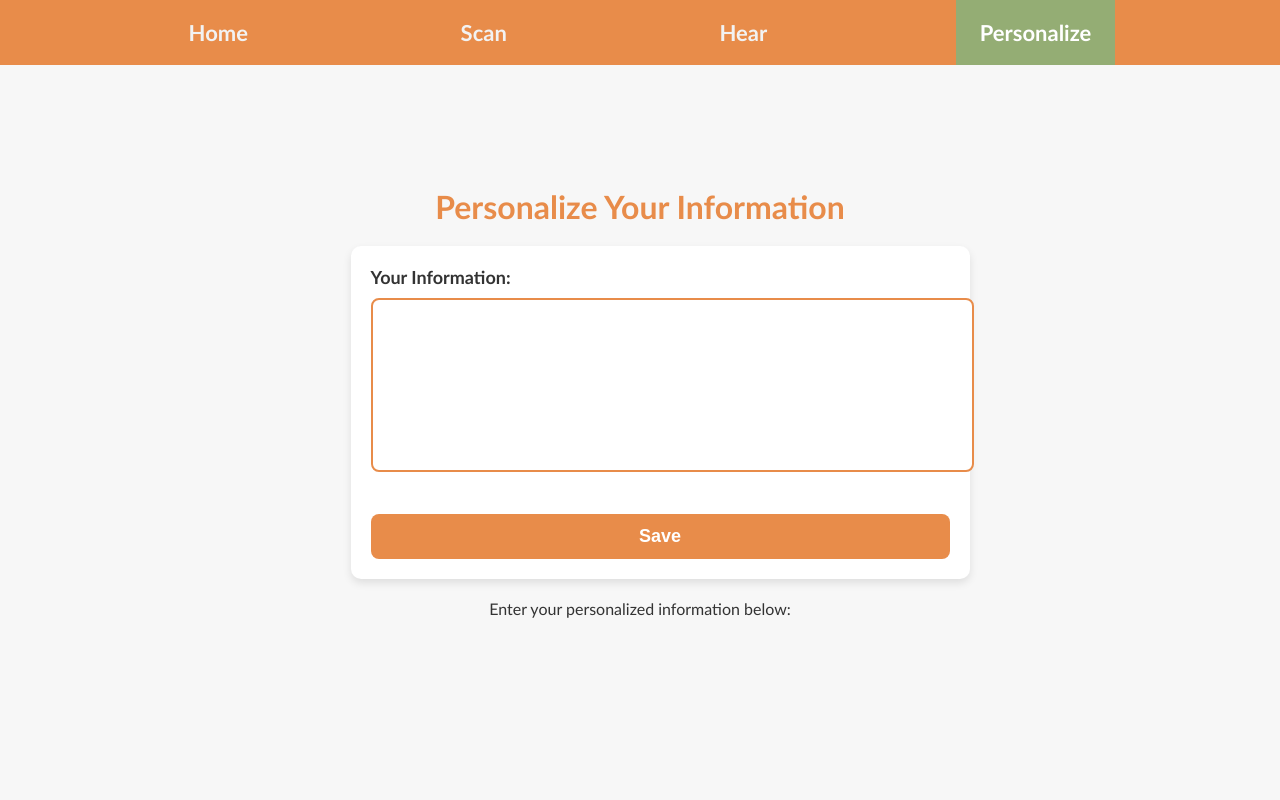
After one commit to bistii1/BetterBytes, a Flask app: page /personalize in a window 1280 px wide. The commit adds this page. Run offline with Flask 3, Linux system fonts and the light colour scheme.

Commit message:
personalization

```diff
--- a/app.py
+++ b/app.py
@@ -16,6 +16,19 @@ def home():
 @app.route('/scanner')
 def scanner():
     return render_template('scanner.html')
+
+@app.route('/personalize', methods=['GET', 'POST'])
+def personalize():
+    if request.method == 'POST':
+        user_input = request.form['user_input']  # Get the information the user submitted
+        # Save the input to a file or database
+        with open("personalized_data.txt", "a") as file:
+            file.write(user_input + "\n")
+
+        return render_template('personalize.html', message="Your information has been saved successfully!")
+
+    return render_template('personalize.html', message="Enter your personalized information below:")
+
 
 @app.route('/get-product-info', methods=['POST'])
 def get_product_info():
--- /dev/null
+++ b/static/personalize.css
@@ -0,0 +1,111 @@
+.topnav {
+    background-color: #e88c4a;
+    overflow: hidden;
+    display: flex; /* Use flexbox for even spacing */
+    justify-content: space-evenly; /* Evenly space out the items */
+    height: 65px; /* Increase the height */
+    align-items: center; /* Center the text vertically */
+    position: fixed; /* Fix the position at the top */
+    top: 0; /* Set the top edge to the top of the viewport */
+    width: 100%; /* Make the nav bar take up the full width */
+    z-index: 1000; /* Ensure the nav bar stays on top of other content */
+  }
+
+  /* Style the links inside the navigation bar */
+  .topnav a {
+    color: #f2f2f2;
+    text-align: center;
+    padding: 20px 24px; /* Increase padding to make the links larger */
+    text-decoration: none;
+    font-size: 22px; /* Increase font size */
+    font-weight: bold; /* Make it stand out */
+  }
+
+  /* Change the color of links on hover */
+  .topnav a:hover {
+    background-color: #f07f7f;
+    color: black;
+  }
+
+  /* Add a color to the active/current link */
+  .topnav a.active {
+    background-color: #94ad74;
+    color: white;
+  }
+
+/* General page layout */
+body {
+    font-family: 'Trebuchet MS', sans-serif;
+    background-color: #f7f7f7;  /* Light background color */
+    display: flex;
+    justify-content: center;  /* Center everything horizontally */
+    align-items: center;      /* Center everything vertically */
+    height: 100vh;             /* Full viewport height */
+    margin: 0;
+}
+
+/* Personalize Page Layout */
+form {
+    background-color: #fff;
+    padding: 20px;
+    border-radius: 10px;
+    box-shadow: 0 4px 8px rgba(0, 0, 0, 0.1); /* Light shadow for form */
+    width: 100%;
+    max-width: 600px; /* Max width for better readability */
+}
+
+/* Heading Style */
+h1 {
+    text-align: center;
+    color: #e88c4a;
+    font-size: 32px;
+    margin-bottom: 20px;
+}
+
+/* Style for the form label */
+label {
+    font-size: 18px;
+    font-weight: bold;
+    color: #333;
+    display: block;
+    margin-bottom: 10px;
+}
+
+/* Textbox Style */
+textarea {
+    width: 100%;
+    height: 150px;   /* Make the text box taller */
+    padding: 10px;
+    font-size: 16px;
+    border: 2px solid #e88c4a;
+    border-radius: 8px;
+    resize: none;     /* Prevent resizing */
+    margin-bottom: 20px;
+}
+
+/* Submit button style */
+button {
+    background-color: #e88c4a;
+    color: white;
+    padding: 12px 20px;
+    font-size: 18px;
+    font-weight: bold;
+    border: none;
+    border-radius: 8px;
+    cursor: pointer;
+    display: block;
+    width: 100%;
+}
+
+button:hover {
+    background-color: #f07f7f;
+    transition: background-color 0.3s ease;
+}
+
+/* Message Section Style */
+p {
+    text-align: center;
+    font-size: 16px;
+    color: #333;
+    margin-top: 20px;
+}
--- /dev/null
+++ b/templates/personalize.html
@@ -0,0 +1,29 @@
+<!DOCTYPE html>
+<html lang="en">
+<head>
+    <meta charset="UTF-8">
+    <meta name="viewport" content="width=device-width, initial-scale=1.0">
+    <title>Personalize Your Information</title>
+    <link rel="stylesheet" href="/static/personalize.css">
+</head>
+<body>
+    <div class="topnav">
+        <a href="/">Home</a>
+        <a href="/scanner">Scan</a>
+        <a href="#contact">Hear</a>
+        <a class="active" href="#Personalize">Personalize</a>
+    </div>
+
+    <div class="form-container">
+        <h1>Personalize Your Information</h1>
+
+        <form action="/personalize" method="POST">
+            <label for="user_input">Your Information:</label>
+            <textarea id="user_input" name="user_input" rows="4" cols="50" required></textarea><br><br>
+            <button type="submit">Save</button>
+        </form>
+
+        <p>{{ message }}</p>
+    </div>
+</body>
+</html>
--- a/templates/scanner.html
+++ b/templates/scanner.html
@@ -7,6 +7,12 @@
     <link rel="stylesheet" href="{{ url_for('static', filename='scanner.css') }}">
     <script src="https://cdn.jsdelivr.net/npm/quagga@0.12.1/dist/quagga.min.js"></script>
 </head>
+<div class="topnav">
+    <a href="/">Home</a>
+    <a href="active" href="/scanner">Scan</a>
+    <a href="#contact">Hear</a>
+    <a href="/personalize">Personalize</a>
+</div>
 <body>
     <div class="container">
         <h1>Barcode Scanner</h1>
```
Also changed, not shown: static/scanner.css (+34 -0 lines).
